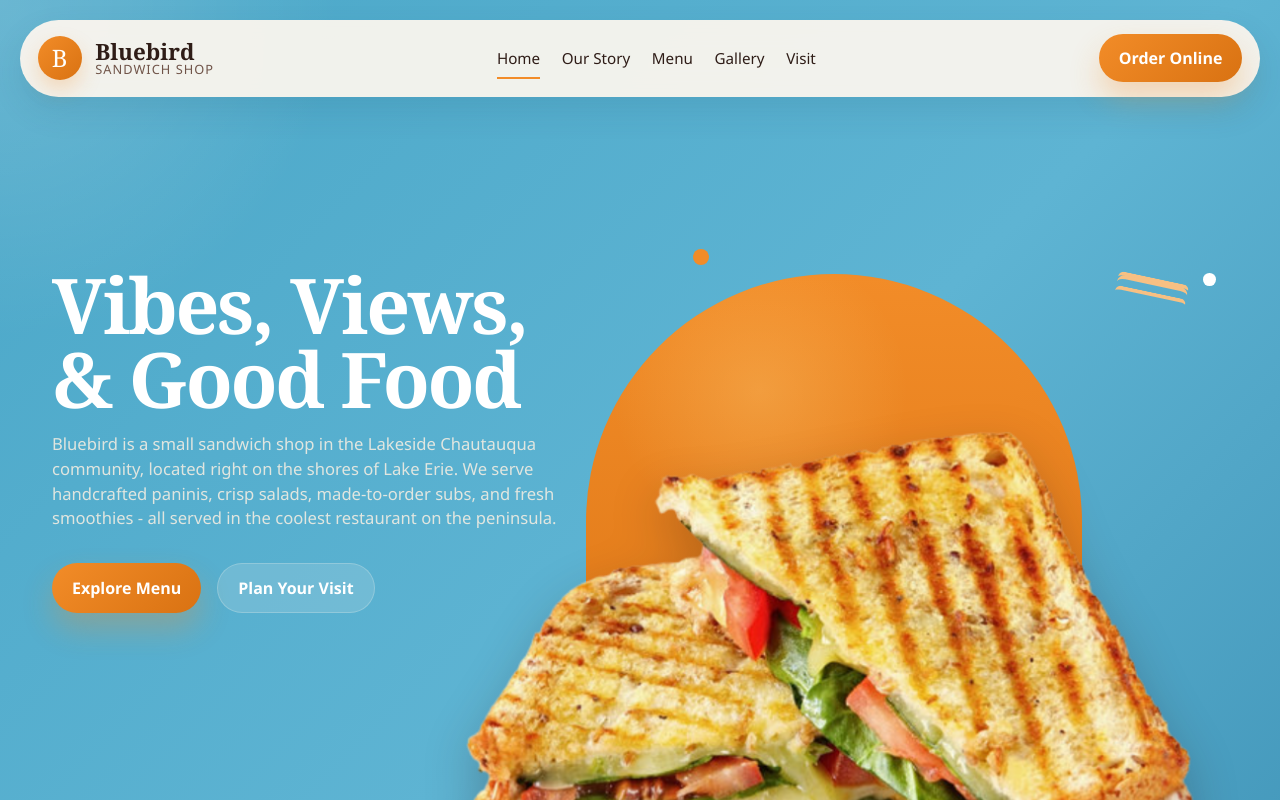
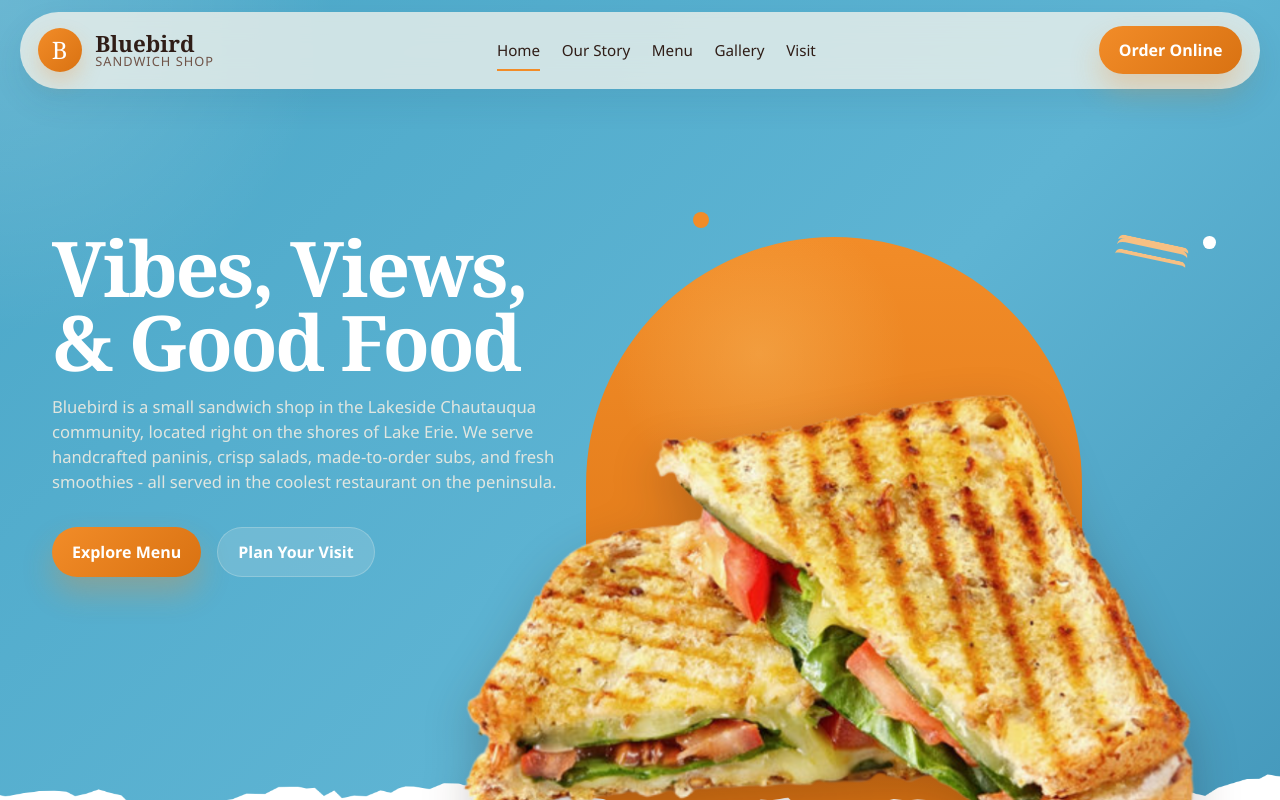
Before and after one commit to andrewchwalik/bluebird, a React (Vite) app: page / in a window 1280 px wide. Shown: the top 800 px of the page. Built offline with nearby package versions, Linux system fonts and the light colour scheme.

Commit message:
Make navigation fixed and more transparent

```diff
--- a/src/App.css
+++ b/src/App.css
@@ -34,8 +34,10 @@
 }
 
 .topbar {
-  position: sticky;
+  position: fixed;
   top: 0.75rem;
+  left: 1.25rem;
+  right: 1.25rem;
   z-index: 20;
   display: flex;
   align-items: center;
@@ -43,9 +45,9 @@
   gap: 1rem;
   padding: 0.9rem 1.1rem;
   border-radius: 999px;
-  background: rgba(255, 248, 239, 0.92);
-  backdrop-filter: blur(12px);
-  box-shadow: 0 14px 32px rgba(34, 83, 104, 0.12);
+  background: rgba(255, 248, 239, 0.72);
+  backdrop-filter: blur(14px);
+  box-shadow: 0 14px 32px rgba(34, 83, 104, 0.09);
 }
 
 .brand {
@@ -151,7 +153,7 @@
   grid-template-columns: 1.05fr 0.95fr;
   gap: 2rem;
   align-items: center;
-  padding: 4.5rem 2rem 5.5rem;
+  padding: 7rem 2rem 5.5rem;
 }
 
 .hero-copy {
```
